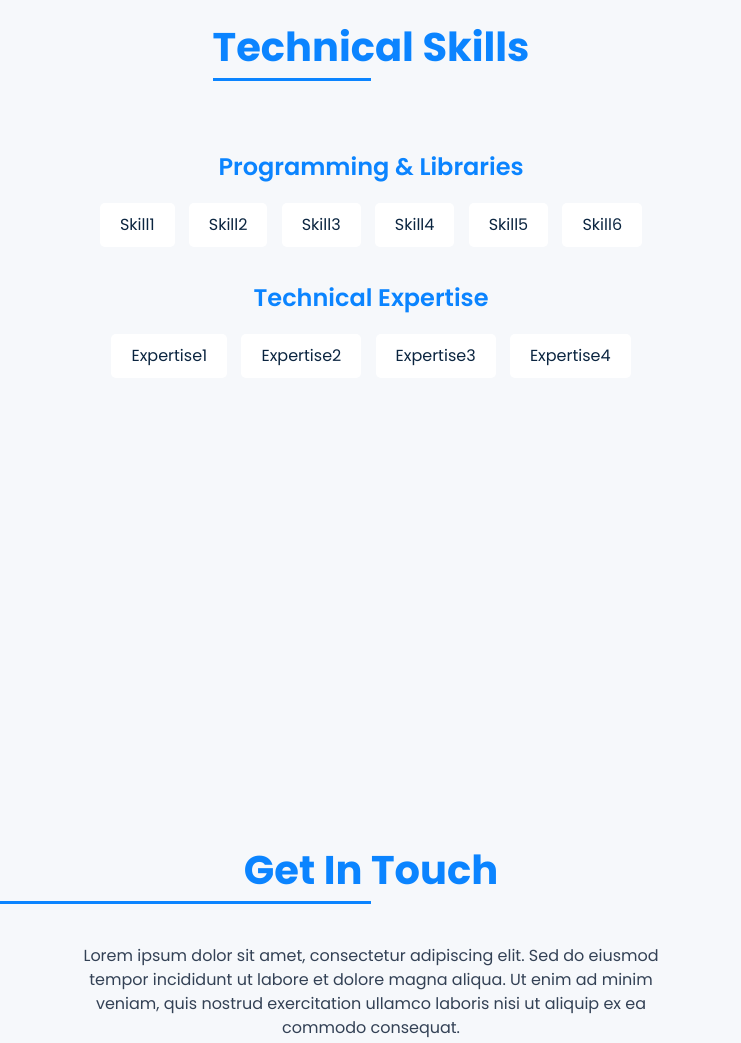
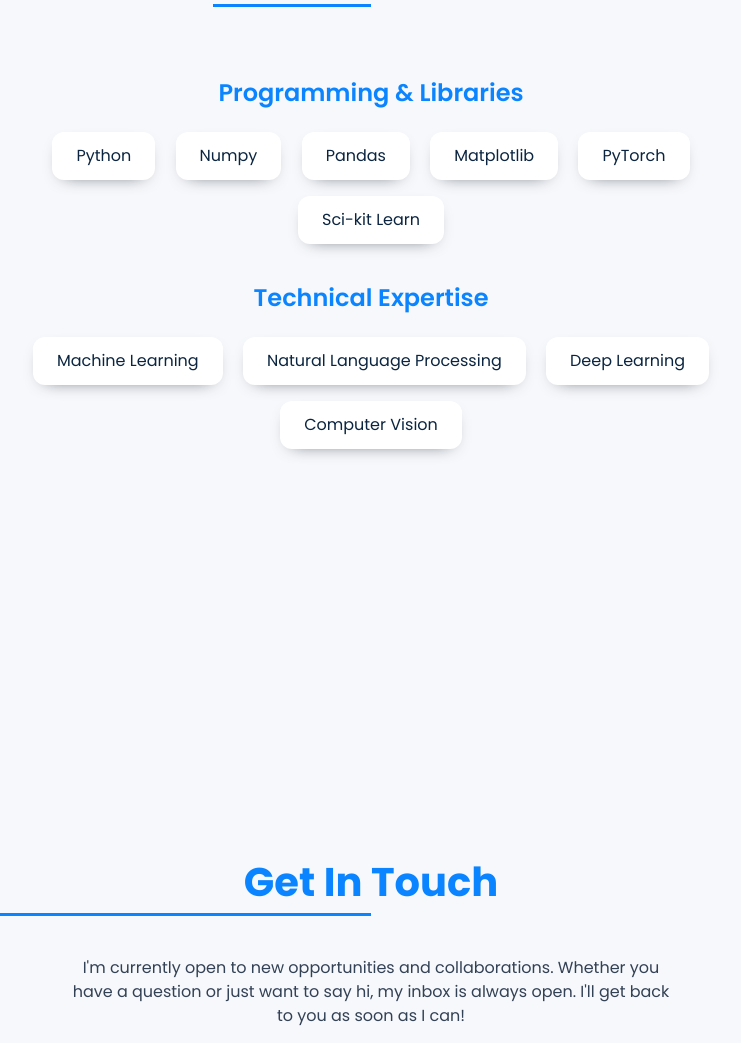
Before and after one commit to harsh-kmr/harsh-kmr.github.io, a plain HTML site: page index.html in a window 1280 px wide. Shown: the part 4924-5967 px from the top of the page, without its empty margins (269-1010 px from the left). Drawn offline with nearby package versions, Linux system fonts and the light colour scheme.

Commit message:
added skills

```diff
--- a/assets/css/style.css
+++ b/assets/css/style.css
@@ -247,16 +247,20 @@ section {
 .skill-item {
     background: var(--secondary-color);
     color: var(--text-light);
-    padding: 10px 20px;
-    border-radius: 5px;
-    margin: 5px;
+    padding: 12px 24px;
+    border-radius: 12px;
+    margin: 8px;
     display: inline-block;
-    transition: all 0.3s ease;
+    transition: all 0.25s ease;
+    box-shadow: 0 6px 18px -12px rgba(2,12,27,0.8);
+    font-weight: 500;
 }
 
 .skill-item:hover {
     background: var(--accent-color);
     color: var(--primary-color);
+    transform: translateY(-4px);
+    box-shadow: 0 10px 30px -18px rgba(2,12,27,0.9);
 }
 
 .skill-category-title {
--- a/index.html
+++ b/index.html
@@ -242,18 +242,18 @@
                     <h2 class="section-title d-inline-block" data-aos="fade-up">Technical Skills</h2>
                     <div data-aos="fade-up" data-aos-delay="100">
                         <h4 class="skill-category-title">Programming & Libraries</h4>
-                        <div class="skill-item">Skill1</div>
-                        <div class="skill-item">Skill2</div>
-                        <div class="skill-item">Skill3</div>
-                        <div class="skill-item">Skill4</div>
-                        <div class="skill-item">Skill5</div>
-                        <div class="skill-item">Skill6</div>
+                        <div class="skill-item">Python</div>
+                        <div class="skill-item">Numpy</div>
+                        <div class="skill-item">Pandas</div>
+                        <div class="skill-item">Matplotlib</div>
+                        <div class="skill-item">PyTorch</div>
+                        <div class="skill-item">Sci-kit Learn</div>
 
                         <h4 class="skill-category-title">Technical Expertise</h4>
-                        <div class="skill-item">Expertise1</div>
-                        <div class="skill-item">Expertise2</div>
-                        <div class="skill-item">Expertise3</div>
-                        <div class="skill-item">Expertise4</div>
+                        <div class="skill-item">Machine Learning</div>
+                        <div class="skill-item">Natural Language Processing</div>
+                        <div class="skill-item">Deep Learning</div>
+                        <div class="skill-item">Computer Vision</div>
                     </div>
                 </div>
             </div>
@@ -263,7 +263,7 @@
         <section id="contact">
             <h2 class="section-title" data-aos="fade-up">Get In Touch</h2>
             <p class="contact-text" data-aos="fade-up" data-aos-delay="100">
-                Lorem ipsum dolor sit amet, consectetur adipiscing elit. Sed do eiusmod tempor incididunt ut labore et dolore magna aliqua. Ut enim ad minim veniam, quis nostrud exercitation ullamco laboris nisi ut aliquip ex ea commodo consequat.
+                I'm currently open to new opportunities and collaborations. Whether you have a question or just want to say hi, my inbox is always open. I'll get back to you as soon as I can!
             </p>
             <a href="mailto:placeholder@example.com" class="btn-custom" data-aos="fade-up" data-aos-delay="200">Say Hello</a>
         </section>
@@ -277,7 +277,7 @@
                 <a href="mailto:placeholder@example.com"><i class="fas fa-envelope"></i></a>
                 <a href="tel:123-456-7890"><i class="fas fa-phone"></i></a>
             </div>
-            <p>Designed & Built by Random Person</p>
+            <p>Designed & Built by Harsh Kumar</p>
         </div>
     </footer>
 
```
Also changed, not shown: resume.html (+76 -3 lines).
